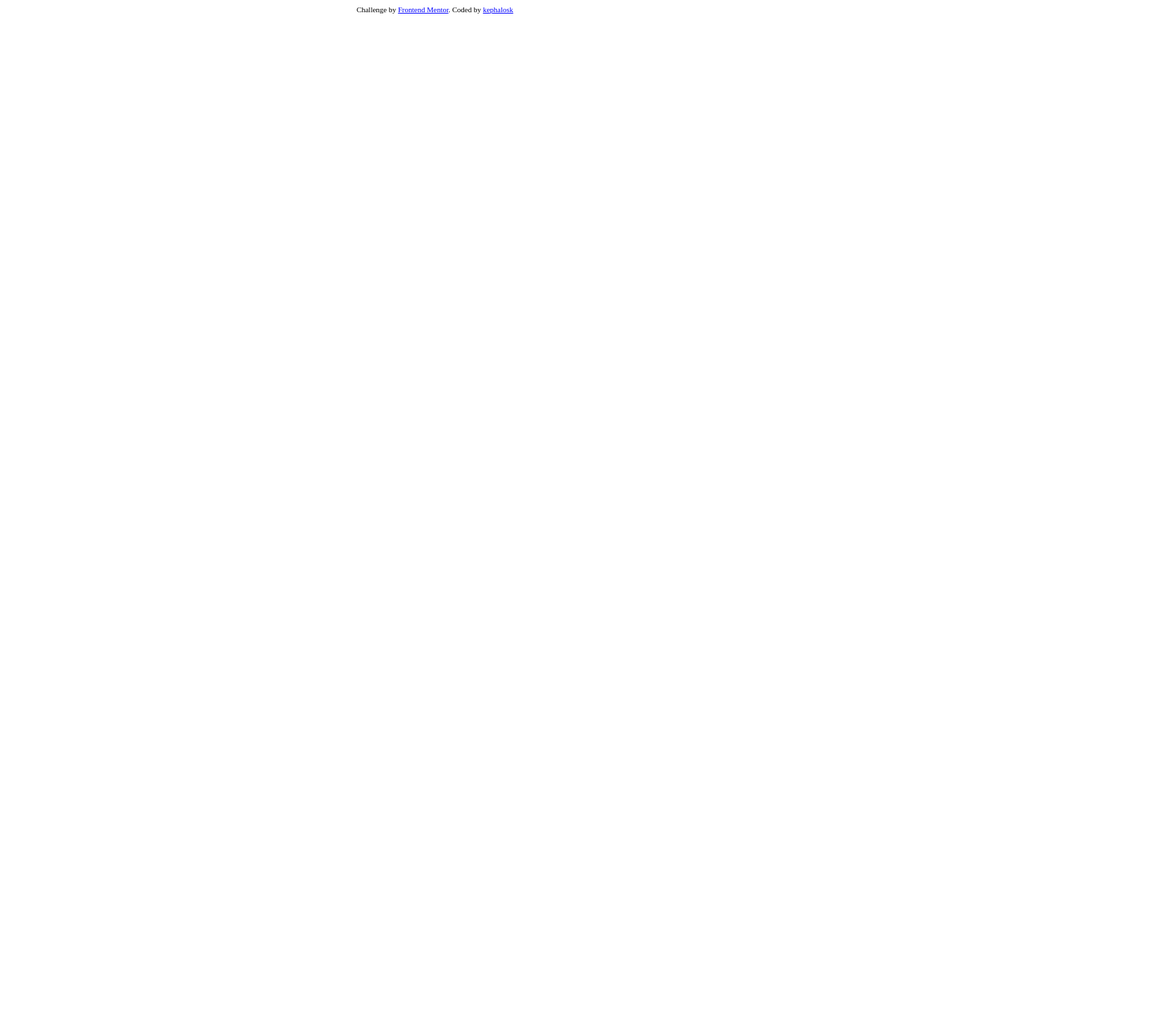
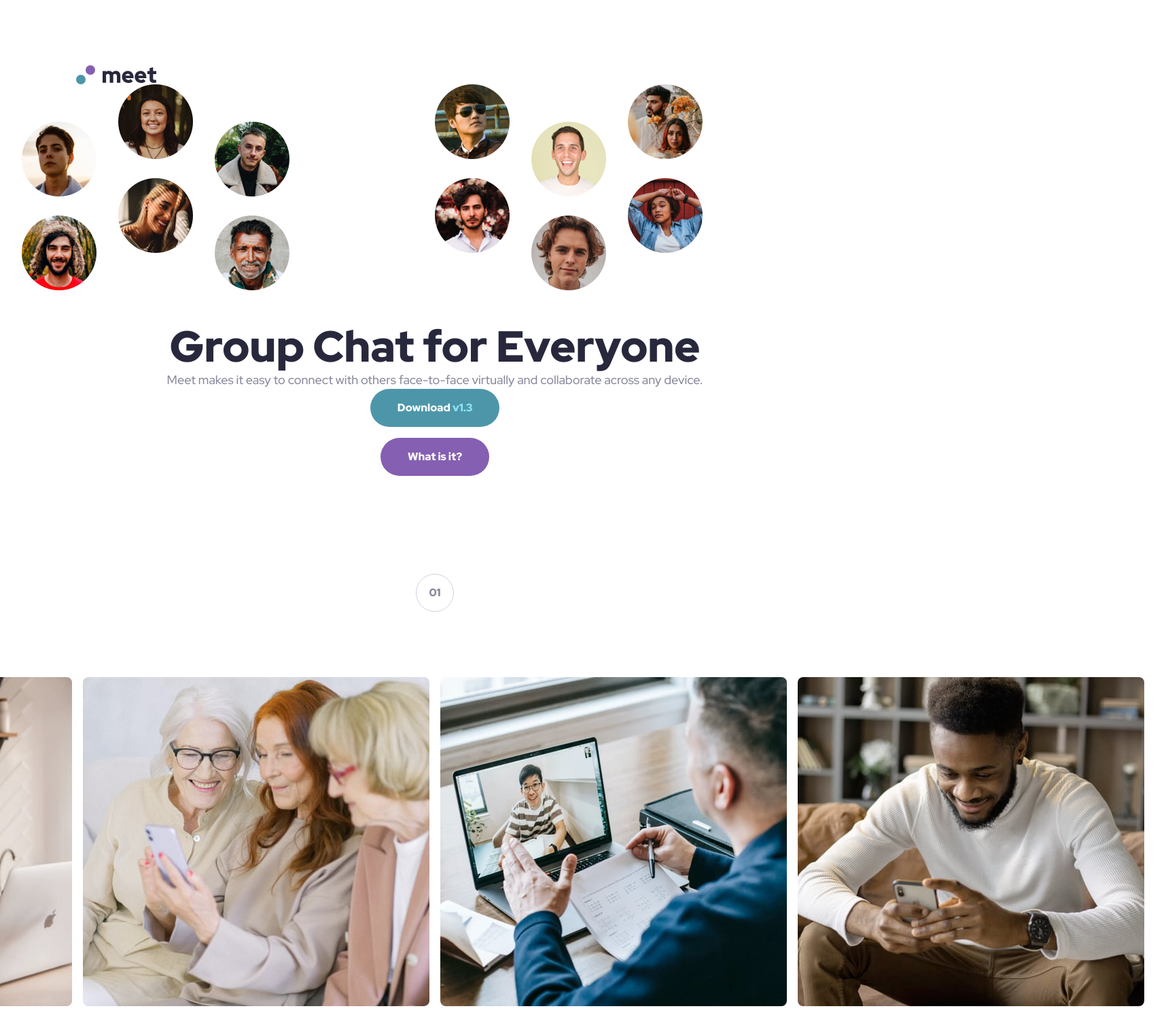
Before and after one commit to kephalosk/meet-landing-page, a plain HTML site: page index.html in a window 1280 px wide. Shown: the top 1518 px of the page at 68% size, 1716 px wide, since content can reach past the window. Before the commit the page ends 800 px from the top, so only its background shows below. Drawn offline with Linux system fonts and the light colour scheme.

Commit message:
add html structure

```diff
--- a/index.html
+++ b/index.html
@@ -6,18 +6,61 @@
         <link rel="icon" type="image/png" sizes="32x32" href="starter-code/assets/favicon-32x32.png">
         <title>Meet Landing Page | by kephalosk</title>
         <link href="https://fonts.googleapis.com/css2?family=Red+Hat+Display:wght@500;900&display=swap" rel="stylesheet">
-        <style>
-            .attribution {
-                font-size: 11px;
-                text-align: center;
-            }
-            .attribution a {
-                color: blue;
-            }
-        </style>
+        <link rel="stylesheet" href="styles/styles.css">
     </head>
     <body>
-        <main id="app"></main>
+        <main id="app">
+            <img class="logo" src="starter-code/assets/logo.svg" alt="logo" aria-hidden="true" />
+            <section class="section0">
+                <img class="section0Left" src="starter-code/assets/desktop/image-hero-left.png" alt="avatar collection" aria-hidden="true" />
+                <img class="section0Right" src="starter-code/assets/desktop/image-hero-right.png" alt="avatar collection" aria-hidden="true" />
+                <div class="section0Content">
+                    <h1 class="section0ContentTitle">Group Chat for Everyone</h1>
+                    <p class="contentText">
+                        Meet makes it easy to connect with others face-to-face virtually and collaborate across any device.
+                    </p>
+                    <div class="section0ContentButtons">
+                        <button class="buttonBlue">Download <span class="colorCyan300">v1.3</span></button>
+                        <button class="buttonPurple">What is it?</button>
+                    </div>
+                </div>
+            </section>
+            <section class="section1">
+                <div class="number">
+                    <div class="numberLine"></div>
+                    <div class="numberCircle">01</div>
+                </div>
+                <div class="section1Wrapper">
+                    <img class="section1Image section1Image1" src="starter-code/assets/desktop/image-woman-in-videocall.jpg" alt="videocall image" aria-hidden="true" />
+                    <img class="section1Image section1Image2" src="starter-code/assets/desktop/image-women-videochatting.jpg" alt="videochatting image" aria-hidden="true" />
+                    <img class="section1Image section1Image3" src="starter-code/assets/desktop/image-men-in-meeting.jpg" alt="meeting image" aria-hidden="true" />
+                    <img class="section1Image section1Image4" src="starter-code/assets/desktop/image-man-texting.jpg" alt="texting image" aria-hidden="true" />
+                </div>
+                <div class="section1Content">
+                    <div class="section1ContentHeader">
+                        <label class="section1ContentHeaderSubtitle">Built for modern use</label>
+                        <h2 class="section1ContentHeaderTitle">Smarter meetings, all in one place</h2>
+                    </div>
+                    <p class="contentText">
+                        Send messages, share files, show your screen, and record your meetings — all in one
+                        workspace. Control who can join with invite-only team access, data encryption, and data export.
+                    </p>
+                </div>
+            </section>
+            <section class="section2">
+                <div class="number">
+                    <div class="numberLine"></div>
+                    <div class="numberCircle">02</div>
+                </div>
+                <h2 class="section2Title">Experience more together</h2>
+                <p class="section2Text">
+                    Stay connected with reliable HD meetings and unlimited one-on-one and group video sessions.
+                </p>
+                <button class="buttonPurple">Download <span class="colorPurple300">v1.3</span></button>
+                <img class="section2BackgroundImage" src="starter-code/assets/mobile/image-footer.jpg" alt="texting image" aria-hidden="true" />
+                <div class="section2BackgroundColor"></div>
+            </section>
+        </main>
         <footer class="attribution">
             Challenge by <a href="https://frontendmentor.io?ref=challenge">Frontend Mentor</a>.
             Coded by <a href="https://github.com/kephalosk/">kephalosk</a>
--- a/styles/styles.scss
+++ b/styles/styles.scss
@@ -139,6 +139,14 @@ h1, h2, p {
   padding: $space-48px $space-32px;
 }
 
+.attribution {
+  font-size: 11px;
+  text-align: center;
+}
+.attribution a {
+  color: hsl(228, 45%, 44%);
+}
+
 .buttonBlue {
   background-color: $color-cyan-600;
 
@@ -171,6 +179,7 @@ h1, h2, p {
 }
 
 .logo {
+  padding: $space-48px $space-80px 0 $space-80px;
   display: flex;
   flex-direction: column;
   align-items: center;
@@ -209,12 +218,32 @@ h1, h2, p {
   grid-template-rows: 1fr fit-content(100%);
 }
 
+.section0Left {
+  grid-column: 1 / span 1;
+  grid-row: 1 / span 1;
+}
+
+.section0Right {
+  grid-column: 2 / span 1;
+  grid-row: 1 / span 1;
+}
+
 .section0Content {
   padding: $space-48px $space-32px $space-32px $space-32px;
   display: flex;
   flex-direction: column;
   justify-content: center;
   align-items: center;
+  grid-column: 1 / span 2;
+  grid-row: 2 / span 1;
+}
+
+.section0ContentButtons {
+  display: flex;
+  flex-direction: column;
+  justify-content: center;
+  align-items: center;
+  row-gap: $space-16px;
 }
 
 .section0ContentTitle {
```
Also changed, not shown: styles/styles.css (added), 1 other file.
